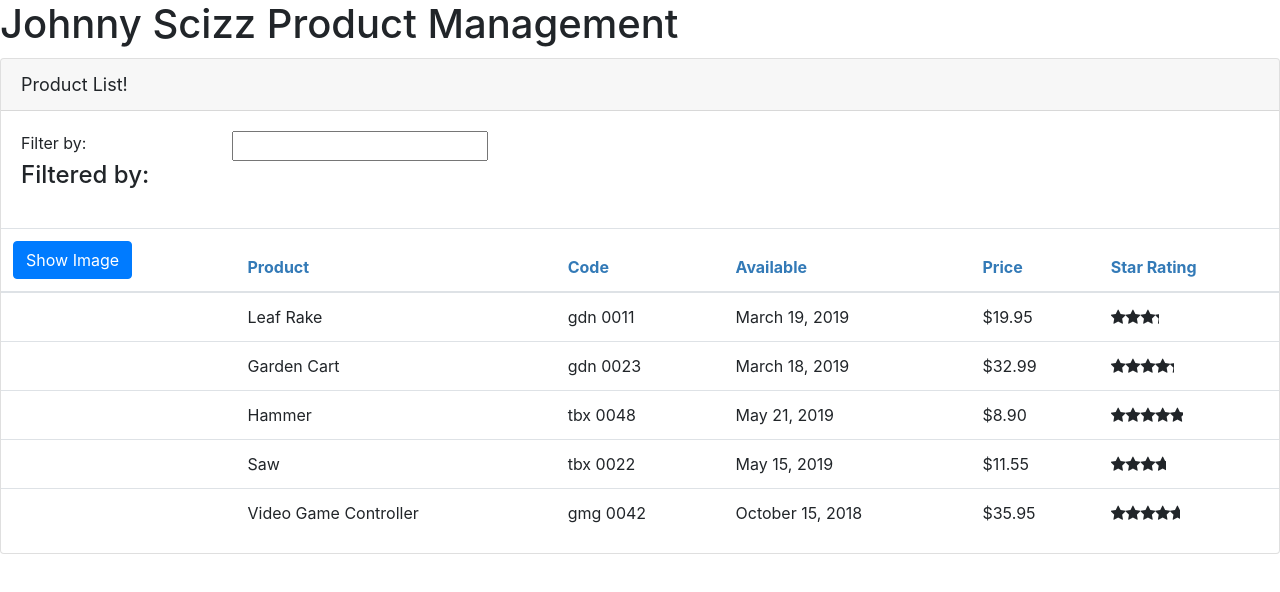
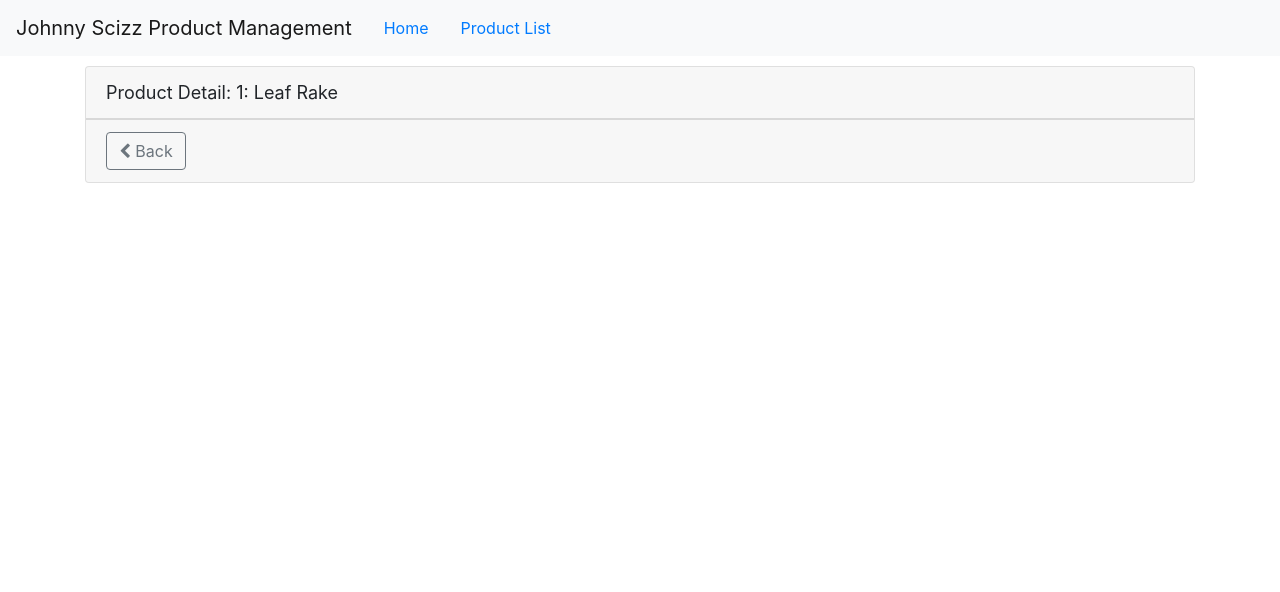
Before and after one commit to saddacracker/APM, an Angular app: page /#/products/1 in a window 1280 px wide. Before the commit this address led to /#/welcome. Shown: the top 592 px of the page. Built offline with nearby package versions, Linux system fonts and the light colour scheme.

Commit message:
add simple routing

```diff
--- a/src/app/app.component.ts
+++ b/src/app/app.component.ts
@@ -3,9 +3,15 @@
 @Component({
   selector: 'pm-root',
   template: `
-    <div>
-      <h1>{{pageTitle}}</h1>
-      <pm-products></pm-products>
+    <nav class='navbar navbar-expand navbar-light bg-light'>
+      <a class='navbar-brand'>{{pageTitle}}</a>
+      <ul class='nav nav-pills'>
+        <li><a class='nav-link' [routerLink]="['/welcome']">Home</a></li>
+        <li><a class='nav-link' [routerLink]="['/products']">Product List</a></li>
+      </ul>
+    </nav>
+    <div class="container">
+      <router-outlet></router-outlet>
     </div>
   `
 })
--- a/src/app/app.module.ts
+++ b/src/app/app.module.ts
@@ -2,12 +2,15 @@
 import { BrowserModule } from '@angular/platform-browser';
 import { FormsModule } from '@angular/forms';
 import { HttpClientModule } from '@angular/common/http';
+import { RouterModule } from '@angular/router';
 
 import { AppComponent } from './app.component';
 import { ProductListComponent } from './products/product-list.component';
 import { ConvertToSpacesPipe } from './shared/convert-to-spaces.pipe';
 import { StarComponent } from './shared/star.component';
 import { ProductDetailComponent } from './products/product-detail/product-detail.component';
+import { ProductDetailGuard } from './products/product-detail.guard';
+import { WelcomeComponent } from './home/welcome.component';
 
 @NgModule({
   // ours
@@ -16,13 +19,26 @@
     ProductListComponent,
     ConvertToSpacesPipe,
     StarComponent,
-    ProductDetailComponent
+    ProductDetailComponent,
+    WelcomeComponent
   ],
   // from angular
   imports: [
-    BrowserModule,
+
+  BrowserModule,
     FormsModule,
-    HttpClientModule
+    HttpClientModule,
+    RouterModule.forRoot([
+      { path: 'products', component: ProductListComponent },
+      {
+        path: 'products/:id',
+        canActivate: [ProductDetailGuard],
+        component: ProductDetailComponent
+      },
+      { path: 'welcome', component: WelcomeComponent },
+      { path: '', redirectTo: 'welcome', pathMatch: 'full' },
+      { path: '**', redirectTo: 'welcome', pathMatch: 'full' } // 404 Not Found
+    ], { useHash: true })
   ],
   bootstrap: [ AppComponent ]
 })
--- /dev/null
+++ b/src/app/products/product-detail.guard.ts
@@ -0,0 +1,24 @@
+import { Injectable } from '@angular/core';
+import { CanActivate, ActivatedRouteSnapshot, RouterStateSnapshot, UrlTree, Router } from '@angular/router';
+import { Observable } from 'rxjs';
+
+@Injectable({
+  providedIn: 'root'
+})
+export class ProductDetailGuard implements CanActivate {
+
+  constructor(private router: Router) {}
+
+  canActivate(
+    next: ActivatedRouteSnapshot,
+    state: RouterStateSnapshot): Observable<boolean | UrlTree> | Promise<boolean | UrlTree> | boolean | UrlTree {
+      let id = +next.url[1].path;
+      if(isNaN(id) || id < 1) {
+        alert("Invalid product Id"); // navigate to error page
+        this.router.navigate(['/products']);
+        return false;
+      };
+      return true;
+  }
+
+}
--- a/src/app/products/product-detail/product-detail.component.html
+++ b/src/app/products/product-detail/product-detail.component.html
@@ -1 +1,12 @@
-<p>product-detail works!</p>
+<div class="card" *ngIf='product'>
+  <div class='card-header'>
+    {{pageTitle + ': ' + product.productName}}
+  </div>
+  <div class='card-footer'>
+    <button class='btn btn-outline-secondary'
+            (click)='onBack()'
+            style='width: 80px'>
+          <i class='fa fa-chevron-left'></i> Back
+    </button>
+  </div>
+</div>
--- a/src/app/products/product-detail/product-detail.component.ts
+++ b/src/app/products/product-detail/product-detail.component.ts
@@ -1,4 +1,7 @@
 import { Component, OnInit } from '@angular/core';
+import { ActivatedRoute,Router } from '@angular/router';
+
+import { IProduct } from '../product';
 
 @Component({
   selector: 'pm-product-detail',
@@ -6,10 +9,29 @@
   styleUrls: ['./product-detail.component.css']
 })
 export class ProductDetailComponent implements OnInit {
+  pageTitle: string = 'Product Detail';
+  product: IProduct;
 
-  constructor() { }
+  constructor(private route: ActivatedRoute,
+              private router: Router) { }
 
   ngOnInit(): void {
+    let id = +this.route.snapshot.paramMap.get('id');
+    this.pageTitle += `: ${id}`;
+    this.product = {
+      "productId": 1,
+      "productName": "Leaf Rake",
+      "productCode": "GDN-0011",
+      "releaseDate": "March 19, 2019",
+      "description": "Leaf rake with 48-inch wooden handle.",
+      "price": 19.95,
+      "starRating": 3.2,
+      "imageUrl": "assets/images/leaf_rake.png"
+    }
+  }
+
+  onBack(): void {
+    this.router.navigate(['/products']);
   }
 
 }
--- a/src/app/products/product-list.component.html
+++ b/src/app/products/product-list.component.html
@@ -45,7 +45,11 @@
                   [style.margin.px]='imageMargin'
             />
           </td>
-          <td>{{product.productName}}</td>
+          <td>
+            <a [routerLink]="['/products', product.productId]">
+              {{product.productName}}
+            </a>
+          </td>
           <td>{{product.productCode | lowercase | convertToSpaces: '-' }}</td>
           <td>{{product.releaseDate}}</td>
           <td>{{product.price | currency:'USD':'symbol':'1.2-2'}}</td>
--- a/src/app/products/product-list.component.ts
+++ b/src/app/products/product-list.component.ts
@@ -3,7 +3,6 @@
 import { ProductService } from './product.service';
 
 @Component({
-  selector: 'pm-products',
   templateUrl: './product-list.component.html',
   styleUrls: ['./product-list.component.css']
 })
```
Also changed, not shown: 1 other file (tests, documents, lock files or other folders).
